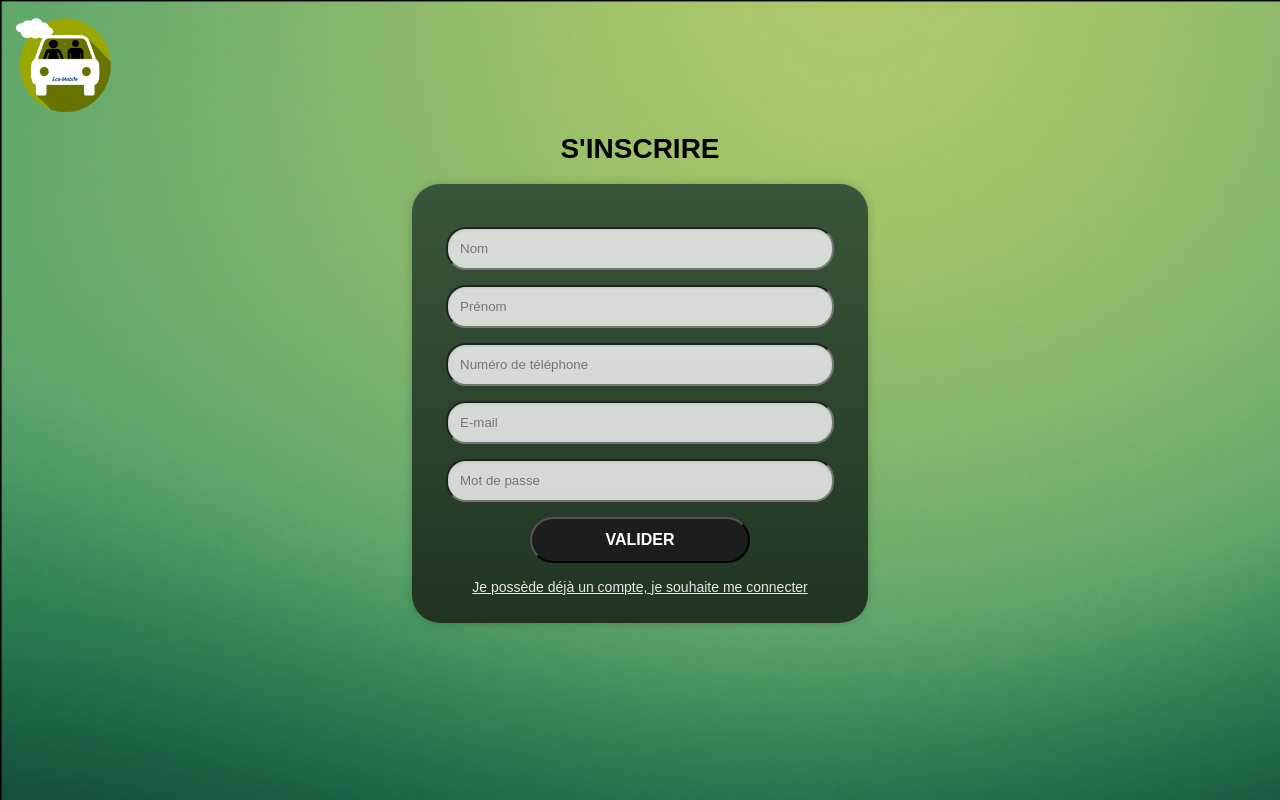
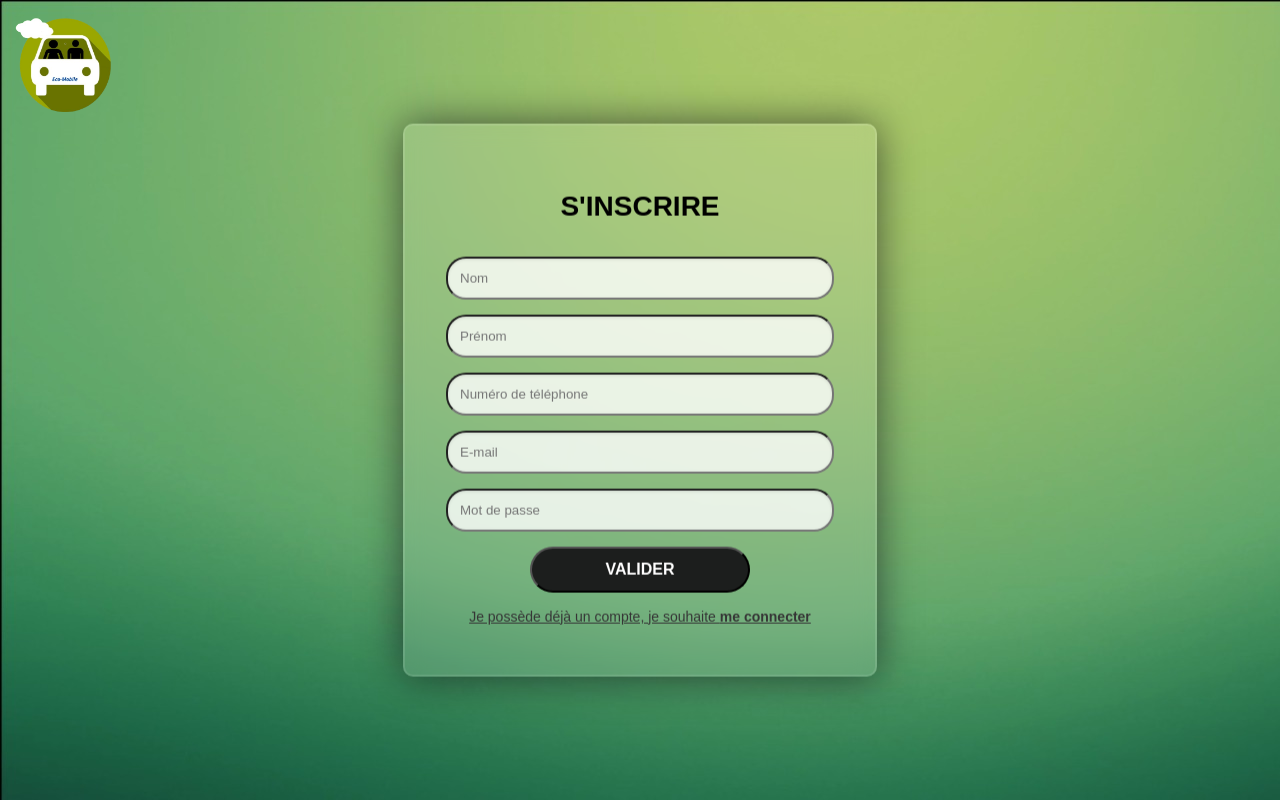
Before and after one commit to franfran23/eco-mobile, a Flask app: page /signup in a window 1280 px wide. Run offline with Flask 3, Linux system fonts and the light colour scheme.

Commit message:
update css glassmorphisme

```diff
--- a/static/style.css
+++ b/static/style.css
@@ -5,7 +5,7 @@ body {
     font-family: Arial, Helvetica, sans-serif;
     font-size: 14px;
     color: black;
-    background-color: #388a59;
+    background-color: #3f6d52;
     background-image: url("/static/Images/background.jpg");
 }
 
@@ -113,7 +130,22 @@ nav {
     box-shadow: 0 0 10px rgba(0, 0, 0, 0.2);
     margin-top: 15px;
 }
+*/
 
+/* Form en transparence */
+.login-form{
+    width: 400px;
+    background-color: rgba(255,255,255,0.13);
+    position: absolute;
+    transform: translate(-50%,-50%);
+    top: 50%;
+    left: 50%;
+    border-radius: 10px;
+    backdrop-filter: blur(10px);
+    border: 2px solid rgba(255,255,255,0.1);
+    box-shadow: 0 0 40px rgba(8,7,16,0.6);
+    padding: 50px 35px;
+}
 
 input.login {
     width: 90%;
@@ -167,12 +199,12 @@ img.send{
 
 #sendButton:hover {
     color: #FFFFFF;
-    background-color: #9bbb59;
+    background-color: #4a8544;
     box-shadow: 1px 1px 4px #777777;
 }
 
 a{
-    color:#e7e7e7
+    color:#363636
 }
 
 .Searchinput {
--- a/templates/chat.html
+++ b/templates/chat.html
@@ -12,6 +12,7 @@
 	<header>
 		<nav>
 			<a href= "/"><img src="/static/Images/logo.png" class="logo" alt="Logo" /></a>
+			<a href= "/contacts"><button class="button">Retour aux contacts</button></a>
 		</nav>
 	</header>
 
@@ -23,7 +24,6 @@
 </head>
 
 <body>
-
 	<div class="info-message">{{ message }}</div>
 	<div class="info-message">{{ connexion }}</div>
     <div id="chat-box" class="chat-container">
--- a/templates/inscription.html
+++ b/templates/inscription.html
@@ -3,9 +3,7 @@
 
 <head>
 	<meta charset="UTF-8">
-	<div class="title-container">
-		<title>Page d'inscription</title>
-	</div>
+	<title>Page d'inscription</title>
 	<link rel="stylesheet" href="/static/style.css">
 	<link rel="icon" type="image/png" href="/static/Images/logo.ico" />
 	<a href= "/"><img src="/static/Images/logo.png" class="logo" alt="Logo" /></a>
@@ -13,8 +11,8 @@
 
 <center>
 		<body>
-			<h1 class="main-title">S'INSCRIRE</h1>
 			<form action="" method="post" class="login-form">
+				<h1 class="main-title">S'INSCRIRE</h1>
 				<div class="login">
 					<input type="text"class="login" placeholder="Nom" name="nom" required>
 					<input type="text"class="login" placeholder="Prénom" name="prenom" required><br />
@@ -24,7 +22,7 @@
 					<input type="password"class="login" placeholder="Mot de passe" name="password" required><br />
 					<button type="submit">VALIDER</button><br />
 					<br/>
-					<a href="/login">Je possède déjà un compte, je souhaite me connecter</a><br/>
+					<a href="/login">Je possède déjà un compte, je souhaite <b>me connecter</b></a><br/>
 				</div>
 			</form>
 		</body>
--- a/templates/login.html
+++ b/templates/login.html
@@ -11,14 +11,14 @@
 </head>
 <center>
 		<body>
-			<h1 class="main-title">Se connecter</h1>
 			<form action="" method="post" class="login-form">
+				<h1 class="main-title">Se connecter</h1>
 				<div class="container">
 					<input type="text"class="login" placeholder="Enter E-mail" name="username" required><br />
 					<input type="password"class="login" placeholder="Enter Password" name="password" required><br />
 					<button type="submit">Login</button><br />
 					<br/>
-					<a href="/signup">Je ne possède pas de compte, je souhaite m'inscrire</a><br/>
+					<a href="/signup">Je ne possède pas de compte, je souhaite <b>m'inscrire</b></a><br/>
 				</div>
 			</form>
 
```
Also changed, not shown: other parts of static/style.css (+30 -3 lines), templates/contacts.html (+5 -6 lines), templates/index.html (+4 -4 lines), db.sqlite.
